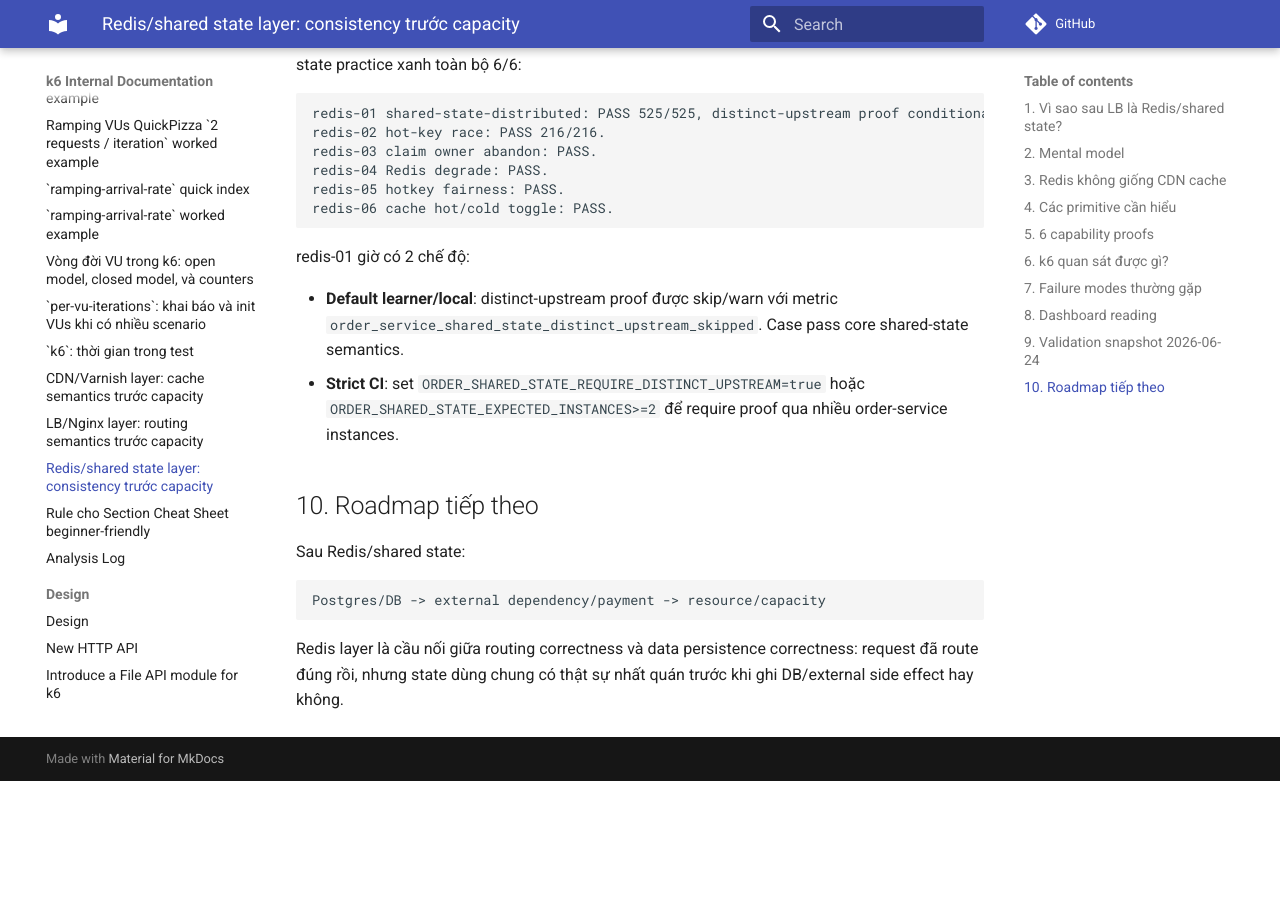
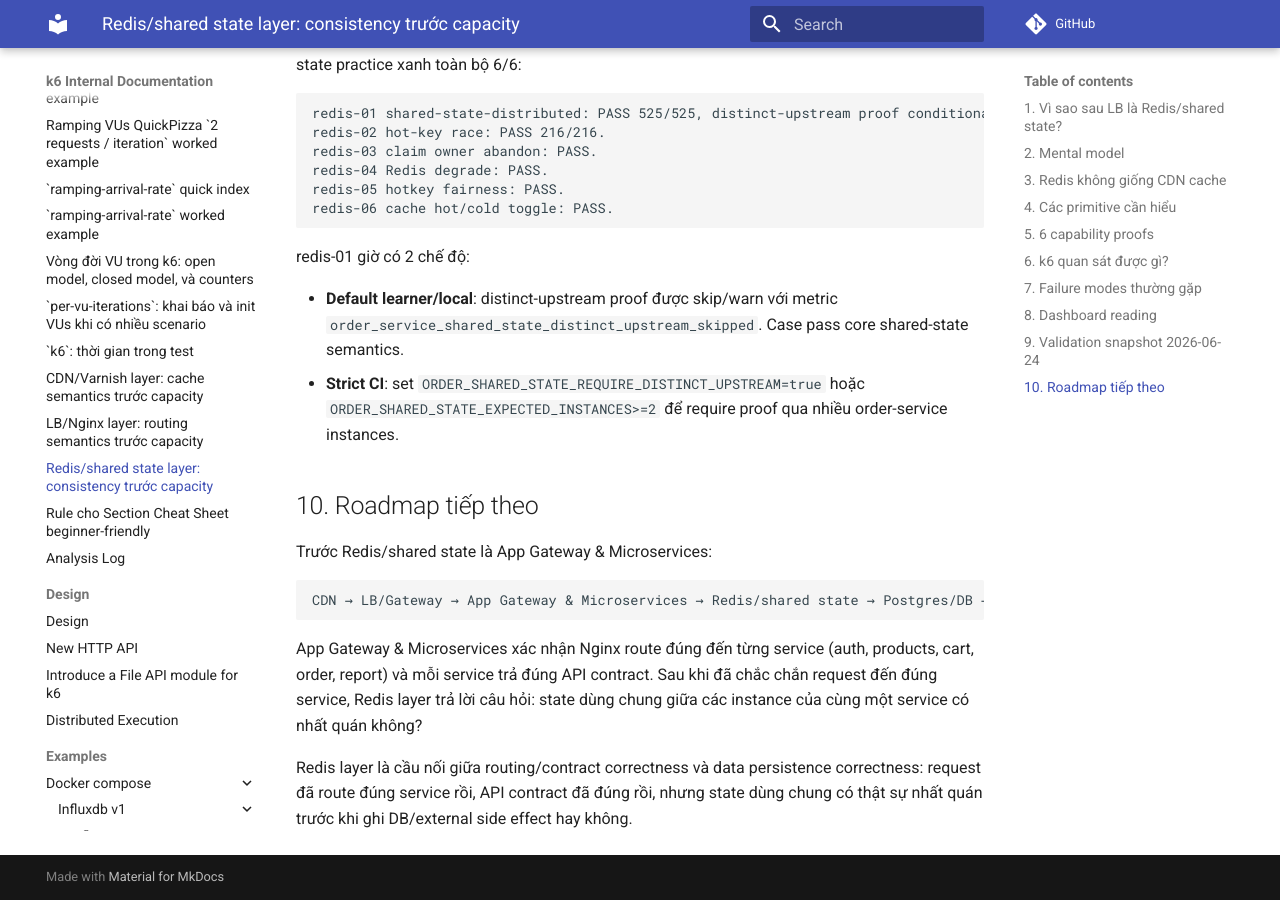
Before and after one commit to meomew-auto/markdown, an MkDocs documentation site: the page built from docs/20260624_00_redis-shared-state-semantics.md, in a window 1280 px wide and 900 px high, scrolled down 3451 px. Built offline with MkDocs 1.6.1 and Material for MkDocs 9.7.7, drawn with Linux system fonts in a browser that asks for light colours; comment, search, counter and statistics services are not loaded; before the commit the page ends 4232 px from its top, so only the background shows below that.

Commit message:
Update docs

````diff
--- a/docs/20260624_00_redis-shared-state-semantics.md
+++ b/docs/20260624_00_redis-shared-state-semantics.md
@@ -127,10 +127,12 @@ redis-01 giờ có 2 chế độ:
 
 ## 10. Roadmap tiếp theo
 
-Sau Redis/shared state:
+Trước Redis/shared state là App Gateway & Microservices:
 
 ```text
-Postgres/DB -> external dependency/payment -> resource/capacity
+CDN → LB/Gateway → App Gateway & Microservices → Redis/shared state → Postgres/DB → External dependency → Resource/capacity
 ```
 
-Redis layer là cầu nối giữa routing correctness và data persistence correctness: request đã route đúng rồi, nhưng state dùng chung có thật sự nhất quán trước khi ghi DB/external side effect hay không.
+App Gateway & Microservices xác nhận Nginx route đúng đến từng service (auth, products, cart, order, report) và mỗi service trả đúng API contract. Sau khi đã chắc chắn request đến đúng service, Redis layer trả lời câu hỏi: state dùng chung giữa các instance của cùng một service có nhất quán không?
+
+Redis layer là cầu nối giữa routing/contract correctness và data persistence correctness: request đã route đúng service rồi, API contract đã đúng rồi, nhưng state dùng chung có thật sự nhất quán trước khi ghi DB/external side effect hay không.
````
